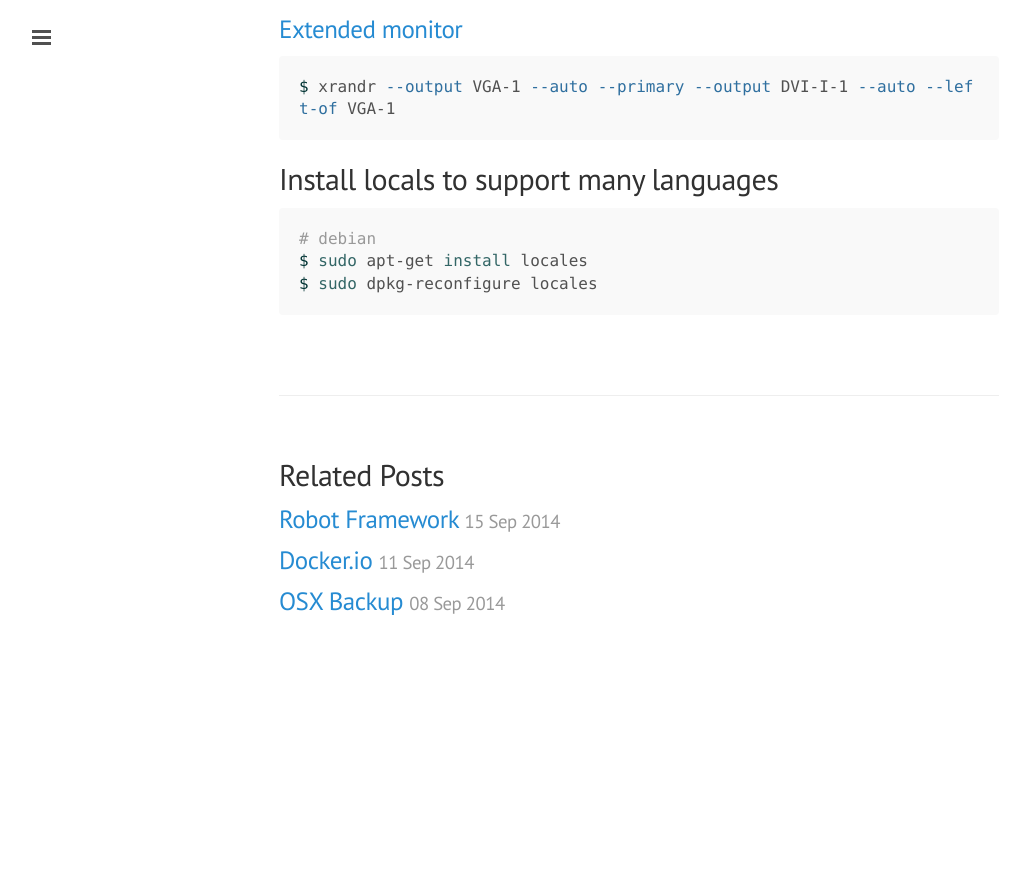
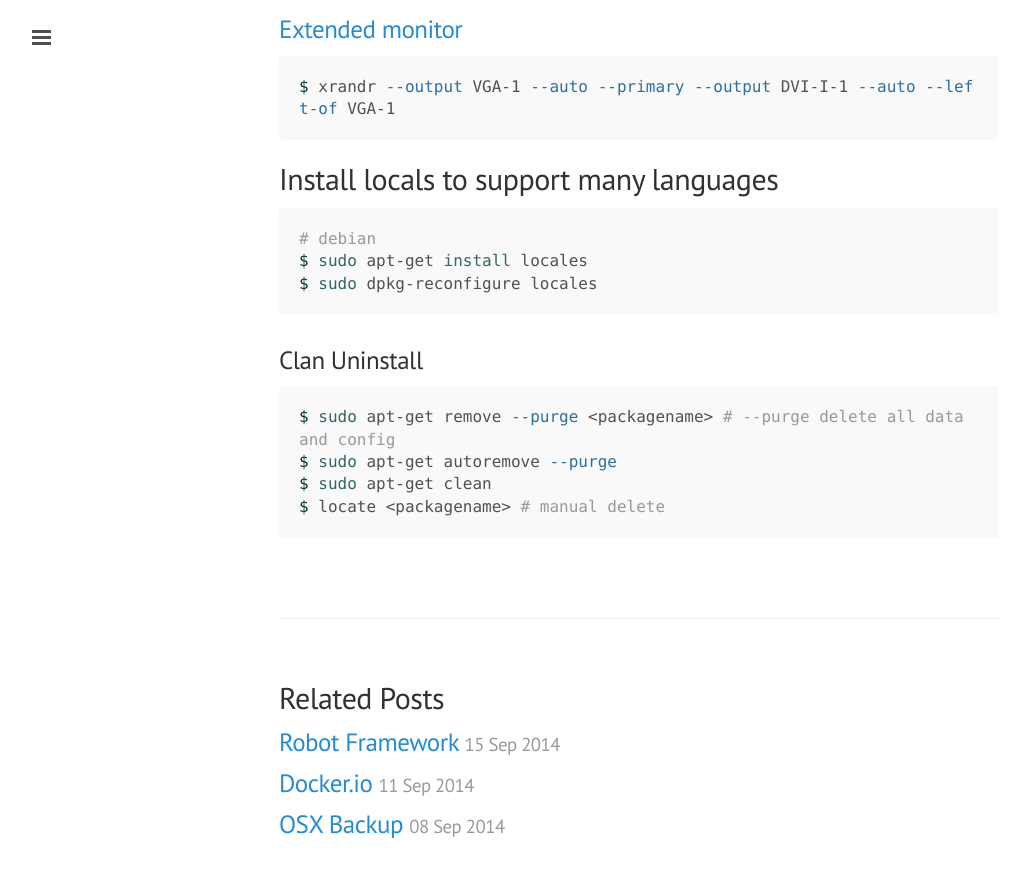
Before and after one commit to ibotdotout/ibotdotout.github.io, a Jekyll site: the page built from _posts/2014-09-10-debian.md, in a window 1280 px wide and 900 px high, scrolled down 2054 px. Shown: the top 877 px of the window, without its empty margins (1-1031 px from the left). Built offline with Jekyll 4.4.1, drawn with Linux system fonts in a browser that asks for light colours; Markdown is read by kramdown in place of the engine named in the settings; before the commit the page ends 2731 px from its top, so only the background shows below that.

Commit message:
Clan Uninstall

````diff
--- a/_posts/2014-09-10-debian.md
+++ b/_posts/2014-09-10-debian.md
@@ -97,3 +97,12 @@ $ xrandr --output VGA-1 --auto --primary --output DVI-I-1 --auto --left-of VGA-1
 $ sudo apt-get install locales
 $ sudo dpkg-reconfigure locales
 ```
+
+### Clan Uninstall
+
+```sh
+$ sudo apt-get remove --purge <packagename> # --purge delete all data and config
+$ sudo apt-get autoremove --purge
+$ sudo apt-get clean
+$ locate <packagename> # manual delete
+```
````
